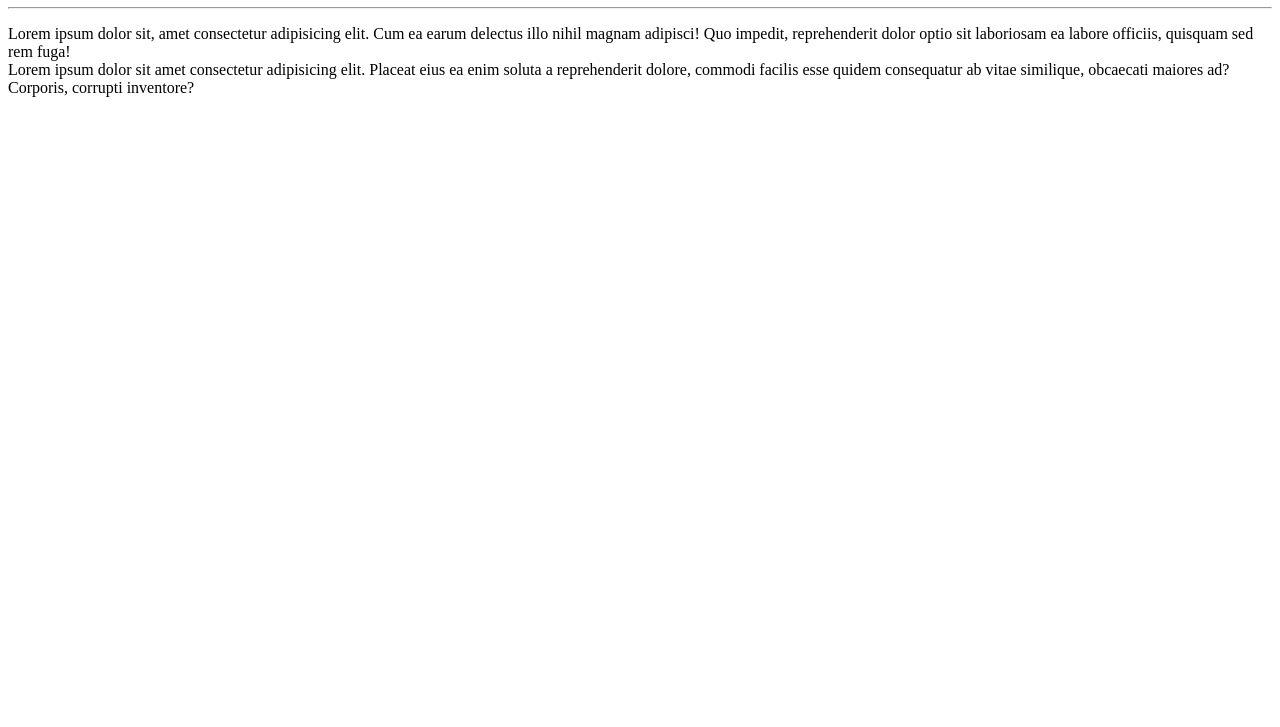
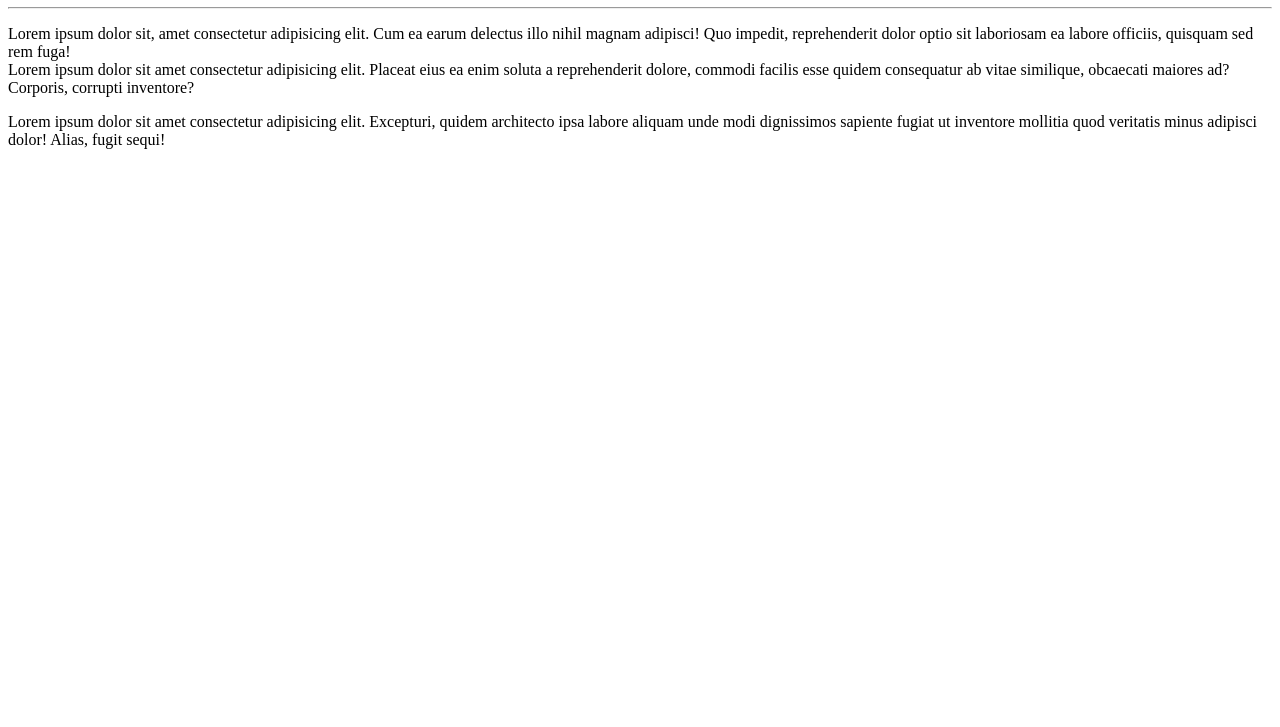
Before and after one commit to Gracielle-Sampaio/Ola-mundo, a plain HTML site: page site-exemplo/index.html in a window 1280 px wide. Shown: the part 73-800 px from the top of the page. Drawn offline with Linux system fonts and the light colour scheme.

Commit message:
Segundo paragrafo

```diff
--- a/site-exemplo/index.html
+++ b/site-exemplo/index.html
@@ -10,5 +10,6 @@
     <h1>Olá, Mundo</h1>
     <hr>
     <p>Lorem ipsum dolor sit, amet consectetur adipisicing elit. Cum ea earum delectus illo nihil magnam adipisci! Quo impedit, reprehenderit dolor optio sit laboriosam ea labore officiis, quisquam sed rem fuga! <br> Lorem ipsum dolor sit amet consectetur adipisicing elit. Placeat eius ea enim soluta a reprehenderit dolore, commodi facilis esse quidem consequatur ab vitae similique, obcaecati maiores ad? Corporis, corrupti inventore?</p>
+    <p>Lorem ipsum dolor sit amet consectetur adipisicing elit. Excepturi, quidem architecto ipsa labore aliquam unde modi dignissimos sapiente fugiat ut inventore mollitia quod veritatis minus adipisci dolor! Alias, fugit sequi!</p>
 </body>
 </html>
```
